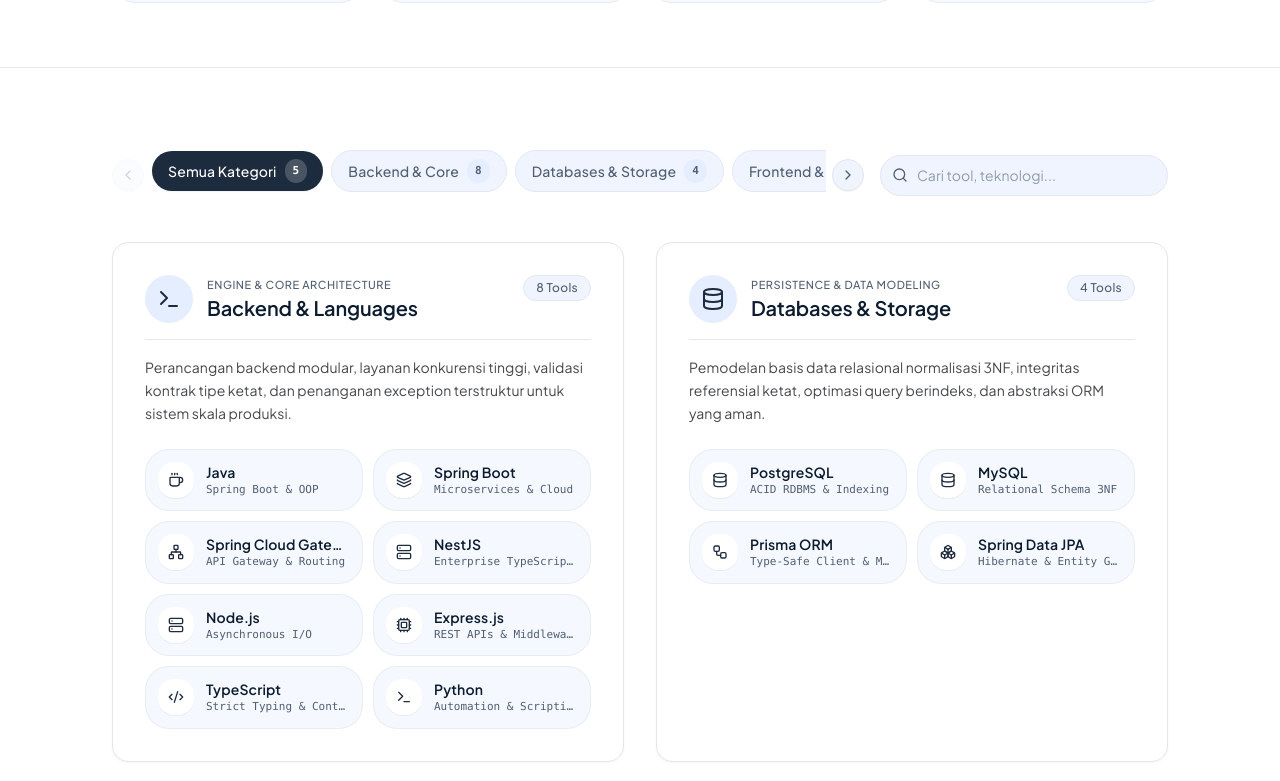
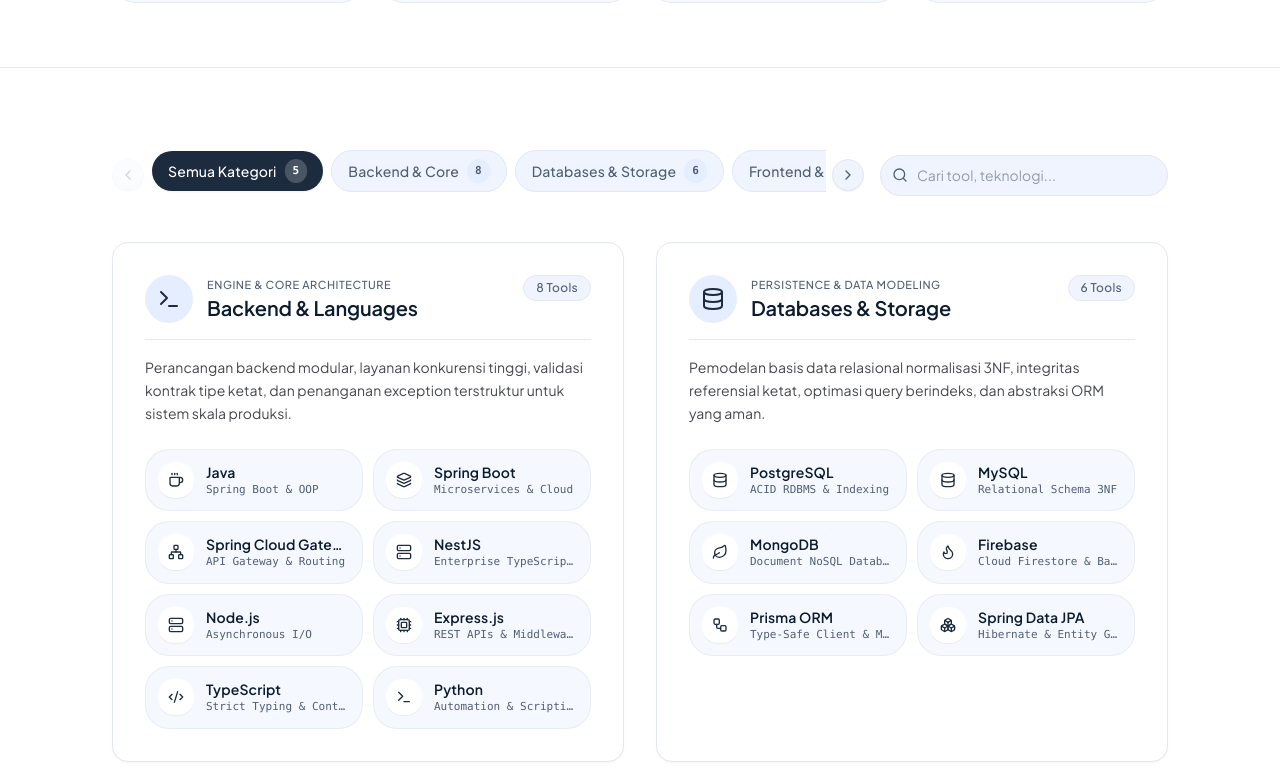
Before and after one commit to AkmalD/Personal-Website, a Next.js app: page /tech-stack in a window 1280 px wide. Shown: the part 521-1302 px from the top of the page. Built offline with nearby package versions, Linux system fonts and the light colour scheme; no server answers.

Commit message:
feat: enhance TechIcon and tech stack data; add Flame and Leaf icons, and include MongoDB and Firebase in the database category

```diff
--- a/src/components/tech-stack/TechIcon.tsx
+++ b/src/components/tech-stack/TechIcon.tsx
@@ -27,6 +27,8 @@
   Shield,
   Lock,
   Award,
+  Flame,
+  Leaf,
 } from "lucide-react";
 
 interface TechIconProps {
@@ -90,6 +92,10 @@
       return <Lock className={className} />;
     case "Award":
       return <Award className={className} />;
+    case "Flame":
+      return <Flame className={className} />;
+    case "Leaf":
+      return <Leaf className={className} />;
     default:
       return <Code2 className={className} />;
   }
--- a/src/data/tech-stack.ts
+++ b/src/data/tech-stack.ts
@@ -27,6 +27,8 @@
     skills: [
       { name: "PostgreSQL", focusArea: "ACID RDBMS & Indexing", category: "database", icon: "Database" },
       { name: "MySQL", focusArea: "Relational Schema 3NF", category: "database", icon: "Database" },
+      { name: "MongoDB", focusArea: "Document NoSQL Database", category: "database", icon: "Leaf" },
+      { name: "Firebase", focusArea: "Cloud Firestore & BaaS", category: "database", icon: "Flame" },
       { name: "Prisma ORM", focusArea: "Type-Safe Client & Migrations", category: "database", icon: "Workflow" },
       { name: "Spring Data JPA", focusArea: "Hibernate & Entity Graph", category: "database", icon: "Boxes" },
     ],
```
